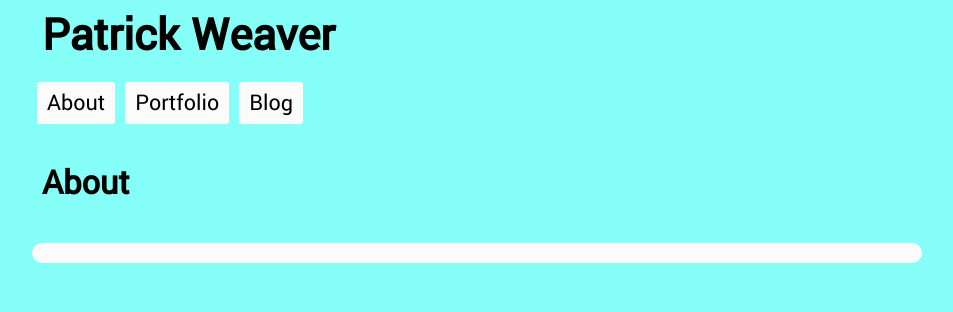
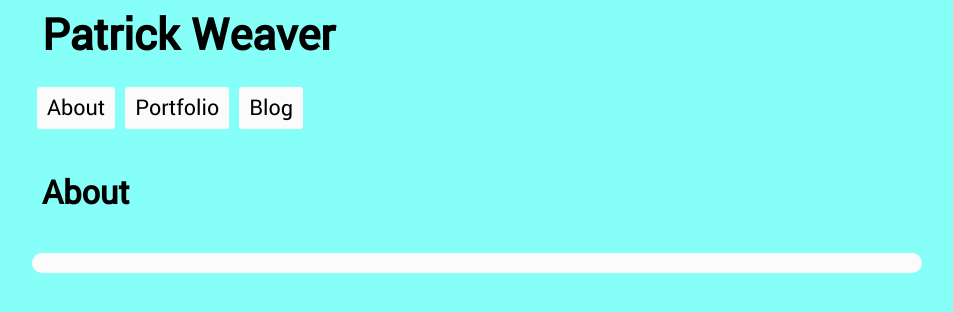
Before and after one commit to PatrickWeaver/pw18, a Vue app: page /about in a window 1280 px wide. Shown: the top 312 px of the page, without its empty margins (163-1116 px from the left). Built offline with nearby package versions, Linux system fonts and the light colour scheme; no server answers.

Commit message:
fix top menu margin on 2 lines

```diff
--- a/src/components/TopMenu.vue
+++ b/src/components/TopMenu.vue
@@ -35,7 +35,7 @@
   #menu li {
     background-color: #fbfbfb;
     padding: 5px 10px;
-    margin: 0 5px;
+    margin: 5px 5px;
     border-radius: 3px;
     display: inline-block;
   }
```
